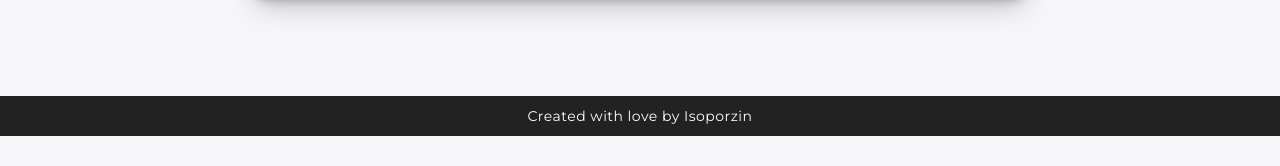
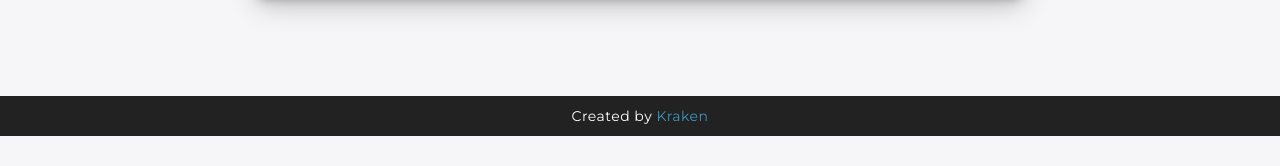
Before and after one commit to henriquecdb/Kraken, a PHP site: page /login.php in a window 1280 px wide. Shown: the part 664-830 px from the top of the page. Run offline with PHP 8.4, Linux system fonts and the light colour scheme.

Commit message:
Fixed login footer

```diff
--- a/pages/login.php
+++ b/pages/login.php
@@ -56,7 +56,7 @@
     </div>
 
     <footer>
-      <p>Created with love by Isoporzin</p>
+      <p>Created by <a href="https://github.com/henriquecdb/Kraken">Kraken</a></p>
     </footer>
     <script src="../js/scripts.js"></script>
   </body>
```
